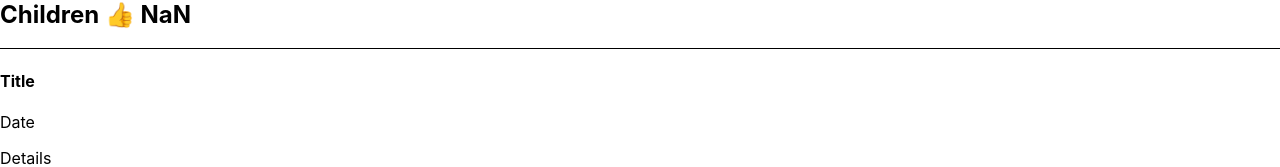
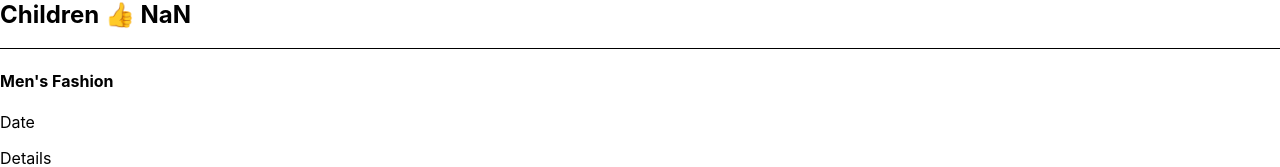
Before and after one commit to eshinhw/react-blog-project, a React (Create React App) app: page / in a window 1280 px wide. Both pictures are taken after a click on the button "Show Modal". Shown: the part 296-463 px from the top of the page. Built offline with nearby package versions, Linux system fonts and the light colour scheme.

Commit message:
working on props

```diff
--- a/src/App.js
+++ b/src/App.js
@@ -55,7 +55,7 @@ function App() {
       </div>
 
       {
-        modal ? <Modal /> : null // ternary operator
+        modal ? <Modal titles={titles}/> : null // ternary operator
       }
 
       <button onClick={sortTitles}>Sort</button>
--- a/src/Modal.js
+++ b/src/Modal.js
@@ -1,7 +1,7 @@
-export default function Modal() {
+export default function Modal(props) {
   return (
     <div className="modal">
-      <h4>Title</h4>
+      <h4>{props.titles[0]}</h4>
       <p>Date</p>
       <p>Details</p>
     </div>
```
